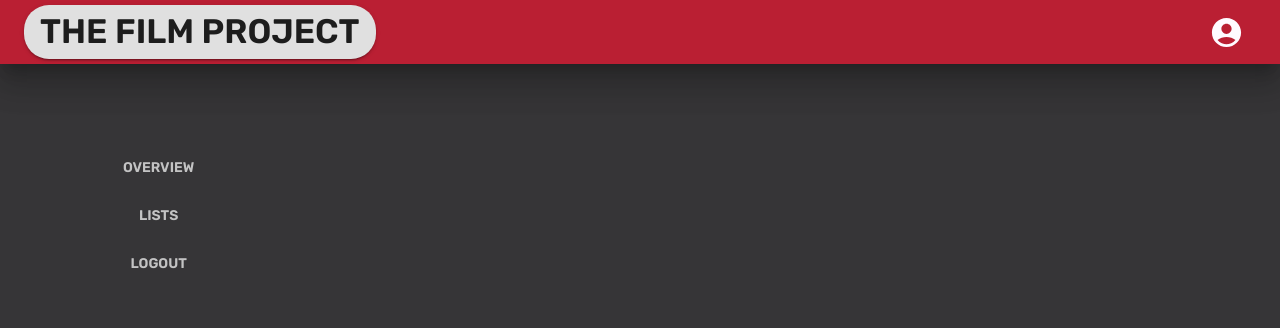
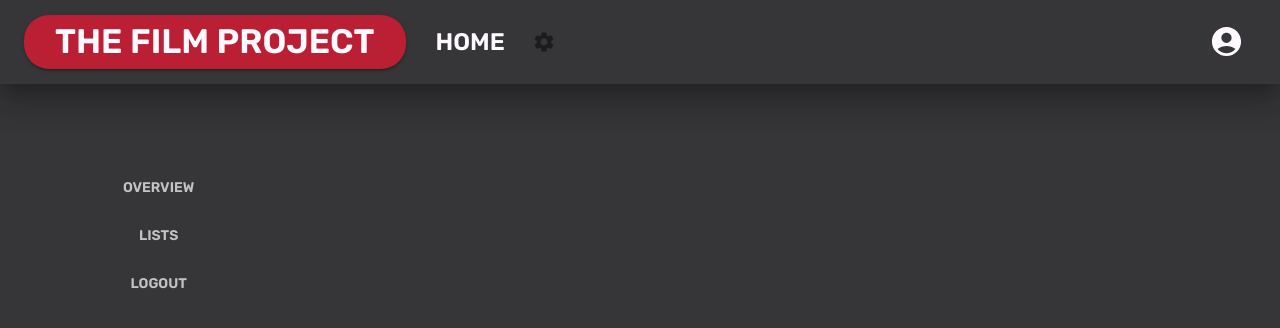
Before and after one commit to federicoPedraza/the-film-proyect, a React (Create React App) app: page /profile in a window 1280 px wide. Shown: the top 328 px of the page. Built offline with nearby package versions, Linux system fonts and the light colour scheme.

Commit message:
feat(navbarbuttons): added navbar buttons

```diff
--- /dev/null
+++ b/src/components/ui/navbar/navbar-button.tsx
@@ -0,0 +1,51 @@
+import React, { FC } from 'react';
+import { Box, Button, IconButton, Typography } from '@material-ui/core';
+import { useNavigate } from 'react-router-dom';
+import { UIStyles } from '../../../theme/globalStyles';
+import { NavbarButtonIcon, NavbarButtonType } from './navbar-button.types';
+import HomeIcon from '@mui/icons-material/Home';
+import SettingsIcon from '@mui/icons-material/Settings';
+
+export const NavbarButton : FC<NavbarButtonType> = (props: NavbarButtonType) => {
+    const { content, icon, url, variant } = props;
+    const navigate = useNavigate();
+    const { pageHeaderButtonOutlined, pageHeaderButtonRounded } = UIStyles();
+
+    const getIcon = () => {
+        switch (icon) {
+            case NavbarButtonIcon.HOME:
+                return (<HomeIcon />)
+
+            case NavbarButtonIcon.SETTINGS:
+                return (<SettingsIcon />)
+
+            default:
+                <></>
+                break;
+        }
+    }
+
+    switch (variant) {
+
+        case 'rounded':
+            return (
+                <IconButton className={pageHeaderButtonRounded} onClick={() => navigate(url)}>
+                    {getIcon()}
+                </IconButton>
+            )
+        break;
+
+        default:
+            return (
+                <Button className={pageHeaderButtonOutlined} variant="text" onClick={() => navigate(url)}>
+                    <Box style={{ display: 'flex', justifyContent: 'center', alignItems: 'center' }}>
+                        {getIcon()}
+                        <Typography noWrap variant="h5">
+                            {content}
+                        </Typography>
+                    </Box>
+                </Button>
+            )
+    }
+
+}
--- /dev/null
+++ b/src/components/ui/navbar/navbar-button.types.ts
@@ -0,0 +1,11 @@
+export interface NavbarButtonType {
+    content?: string;
+    icon?: NavbarButtonIcon;
+    variant?: string;
+    url: string;
+}
+
+export enum NavbarButtonIcon {
+    HOME,
+    SETTINGS,
+}
--- a/src/components/ui/navbar.tsx
+++ b/src/components/ui/navbar/navbar.tsx
@@ -1,10 +1,12 @@
 import { FC, memo, ReactNode, useEffect, useState } from 'react';
-import { AppBar, Avatar, Button, ButtonGroup, Paper, Toolbar, Typography } from '@material-ui/core';
-import { useUser } from '../../services/hooks/useUser';
-import { AvatarMenu } from './menu';
-import { UIStyles } from '../../theme/globalStyles';
+import { AppBar, Avatar, Box, Button, ButtonGroup, Paper, Toolbar, Typography } from '@material-ui/core';
+import { useUser } from '../../../services/hooks/useUser';
+import { AvatarMenu } from '../menu';
+import { UIStyles } from '../../../theme/globalStyles';
 import { useNavigate } from 'react-router-dom';
 import AccountCircleRoundedIcon from '@mui/icons-material/AccountCircleRounded';
+import { NavbarButton } from './navbar-button';
+import { NavbarButtonIcon } from './navbar-button.types';
 
 const Navbar: FC<{}> = ({ }) => {
   const navigate = useNavigate()
@@ -30,13 +32,19 @@ const Navbar: FC<{}> = ({ }) => {
   const options: Record<string, string>[] = session_id ? loggedOptions : unloggedOptions
 
   return (
-    <AppBar style={{ zIndex: "99" }} position="static" elevation={20} color="primary">
+    <AppBar style={{ zIndex: "99", backgroundColor: 'transparent' }} position="static" elevation={20} color="primary">
       <Toolbar className={appBar}>
-        <Button className={pageHeader} variant="contained" onClick={() => navigate('/')}>
-          <Typography noWrap variant="h4" component="h1">
-            The Film Project
-          </Typography>
-        </Button>
+        <Box style={{ display: 'flex', justifyContent: 'center', alignItems: 'center' }}>
+          <Button className={pageHeader} variant="contained" onClick={() => navigate('/')}>
+            <Typography style={{ paddingRight: '15px', paddingLeft: '15px' }} noWrap variant="h4" component="h1">
+              The Film Project
+            </Typography>
+          </Button>
+          <Box style={{ marginLeft: '25px' }}>
+            <NavbarButton variant='outlined' content='Home' url='/' />
+            <NavbarButton variant='rounded' content='' icon={NavbarButtonIcon.SETTINGS} url='/' />
+          </Box>
+        </Box>
 
         <div>
           <AvatarMenu
--- a/src/pages/Layout.tsx
+++ b/src/pages/Layout.tsx
@@ -1,6 +1,6 @@
 import { FC } from "react";
 import { Outlet } from "react-router-dom";
-import Navbar from "../components/ui/navbar";
+import Navbar from "../components/ui/navbar/navbar";
 
 const Layout:FC<{}> = () =>{
     return (<>
--- a/src/theme/globalStyles.ts
+++ b/src/theme/globalStyles.ts
@@ -304,7 +304,7 @@ export const UIStyles = makeStyles({
         '&:hover': {
             opacity: 0.8,
             color: tfpTheme.palette.primary.contrastText,
-            backgroundColor: tfpTheme.palette.background
+            backgroundColor: tfpTheme.palette
         }
     },
 
@@ -326,7 +326,39 @@ export const UIStyles = makeStyles({
     },
 
     pageHeader: {
-        borderRadius: '25px'
+        borderRadius: '25px',
+        marginTop: '15px',
+        marginBottom: '15px',
+        backgroundColor: tfpTheme.palette.primary.main,
+        color: tfpTheme.palette.primary.contrastText,
+        '&:hover': {
+            opacity: 0.8,
+            color: tfpTheme.palette.primary.dark,
+            backgroundColor: tfpTheme.palette.primary.contrastText
+        }
+    },
+
+    pageHeaderButtonOutlined: {
+        borderRadius: '10px',
+        margin: '0px 10px 0px 0px',
+        paddingRight: '5px',
+        paddingLeft: '5px',
+        backgroundColor: 'transparent',
+        color: tfpTheme.palette.primary.contrastText,
+        boxshadow: '0 0 0 0 white',
+        '&:hover': {
+            boxshadow: '0 0 0 14px rgba(0, 0, 0, 0.2)',
+        }
+    },
+
+    pageHeaderButtonRounded: {
+        backgroundColor: 'transparent',
+        color: tfpTheme.palette.primary.dark,
+        '&:hover': {
+            opacity: 0.8,
+            color: tfpTheme.palette.primary.contrastText,
+            backgroundColor: tfpTheme.palette.primary.dark
+        }
     },
 
     //Login
```
